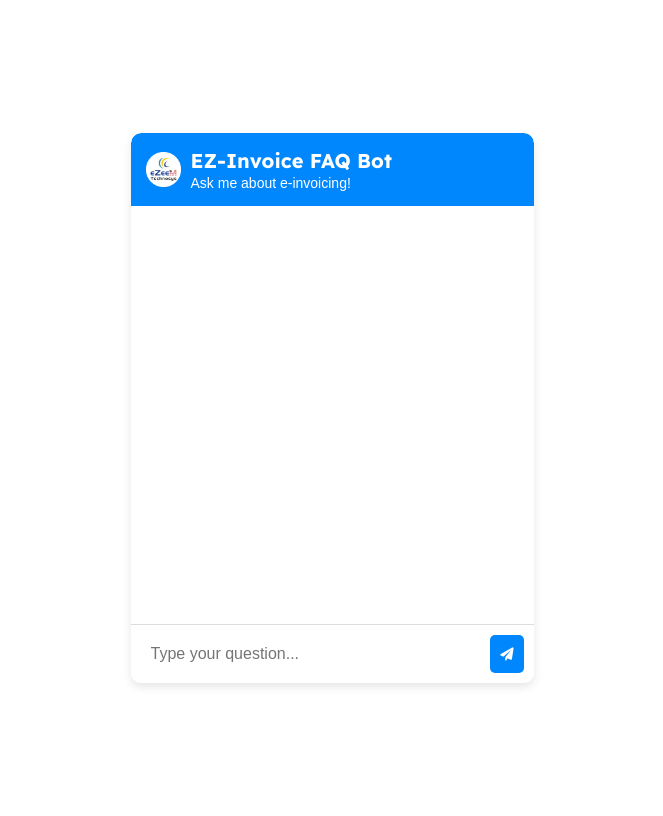
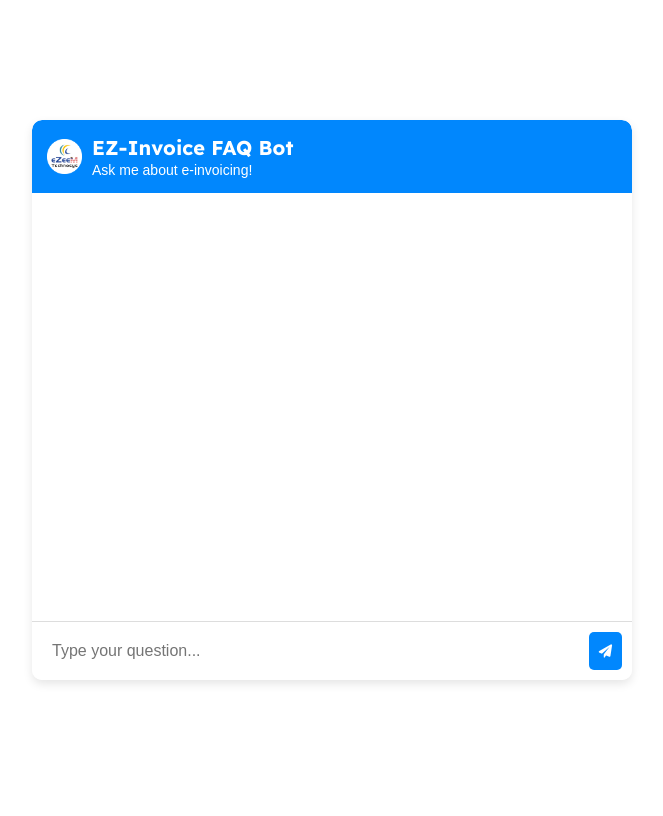
Before and after one commit to ema4ezeem/ezee-e-invoice, a Flask app: page / in a window 1280 px wide. Shown: the whole page, without its empty margins (308-971 px from the left). After the commit the page ends 684 px from the top, so only its background shows below. Run offline with Flask 3, Linux system fonts and the light colour scheme; parts of the project's set-up code (start-up, migrations or seed data) failed here and were passed over.

Commit message:
Update index.html

```diff
--- a/templates/index.html
+++ b/templates/index.html
@@ -15,10 +15,13 @@
             height: 100vh;
             background-color: transparent;
             flex-direction: column;
+            margin: 0;
         }
         .chat-container {
-            width: 403px;
-            height: 550px;
+            width: 85vw;
+            max-width: 600px;
+            height: 70vh;
+            max-height: 600px;
             background: white;
             border-radius: 10px;
             overflow: hidden;
@@ -133,7 +136,7 @@
         @media (max-width: 600px) {
             .chat-container {
                 width: 90vw;
-                height: 70vh;
+                height: 80vh;
             }
         }
     </style>
```
